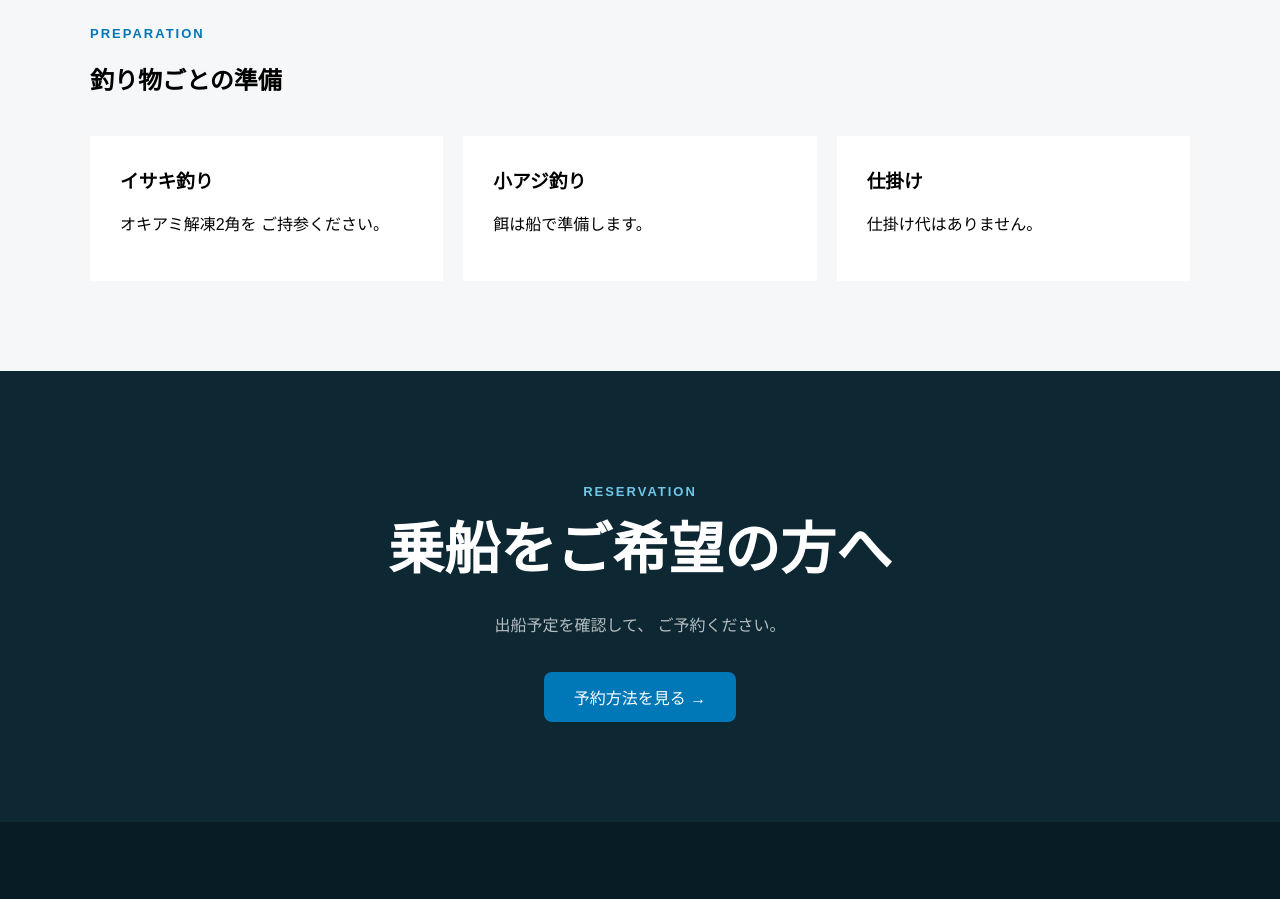
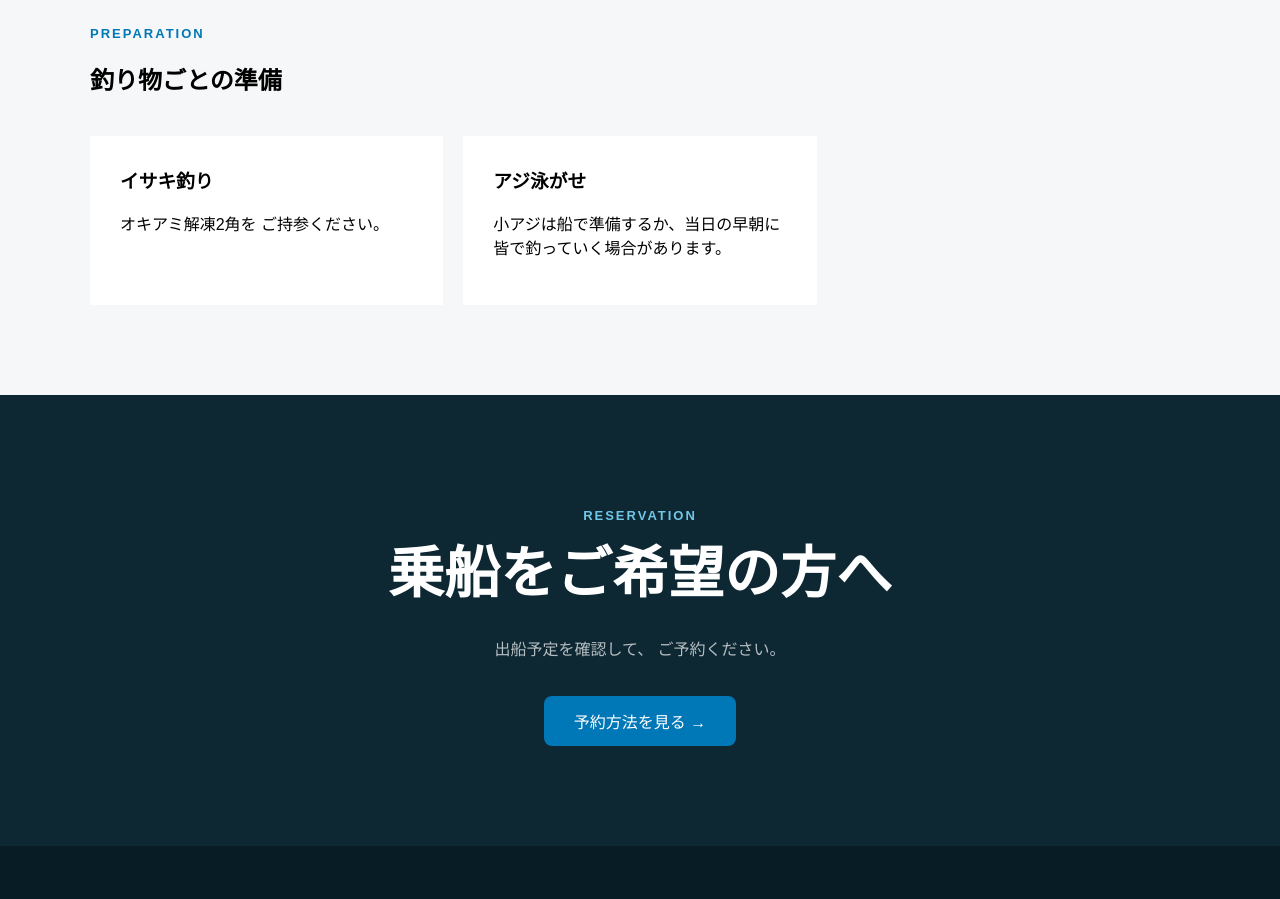
Before and after one commit to yushin-furukawa/yoshieimaru-project, a website: page pages/price.html in a window 1280 px wide. Shown: the part 2620-3519 px from the top of the page. Drawn offline with Linux system fonts and the light colour scheme.

Commit message:
priceページを更新

```diff
--- a/pages/price.html
+++ b/pages/price.html
@@ -367,24 +367,11 @@
                 <div>
 
                     <h3>
-                        小アジ釣り
+                        アジ泳がせ
                     </h3>
 
                     <p>
-                        餌は船で準備します。
-                    </p>
-
-                </div>
-
-
-                <div>
-
-                    <h3>
-                        仕掛け
-                    </h3>
-
-                    <p>
-                        仕掛け代はありません。
+                        小アジは船で準備するか、当日の早朝に皆で釣っていく場合があります。
                     </p>
 
                 </div>
```
